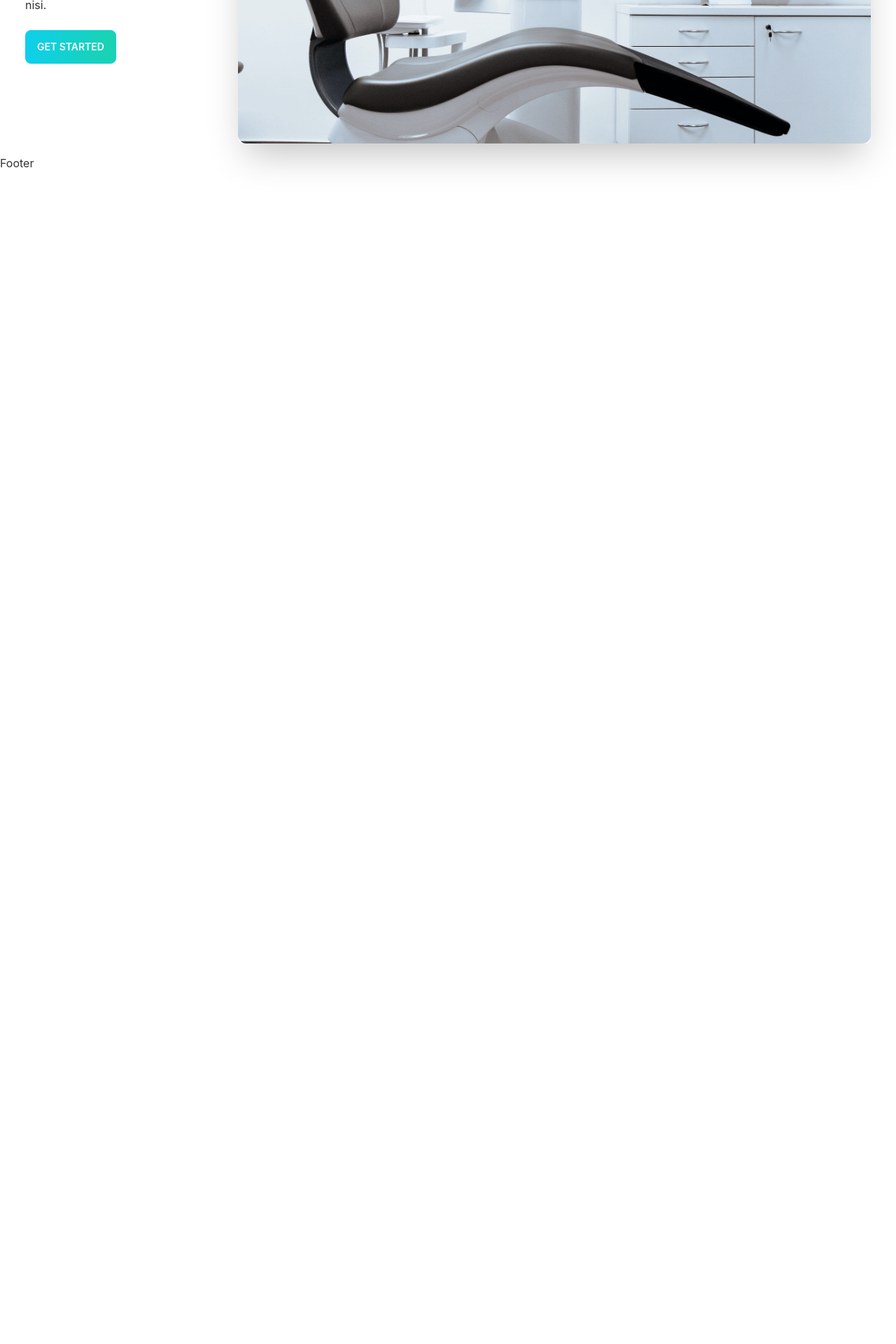
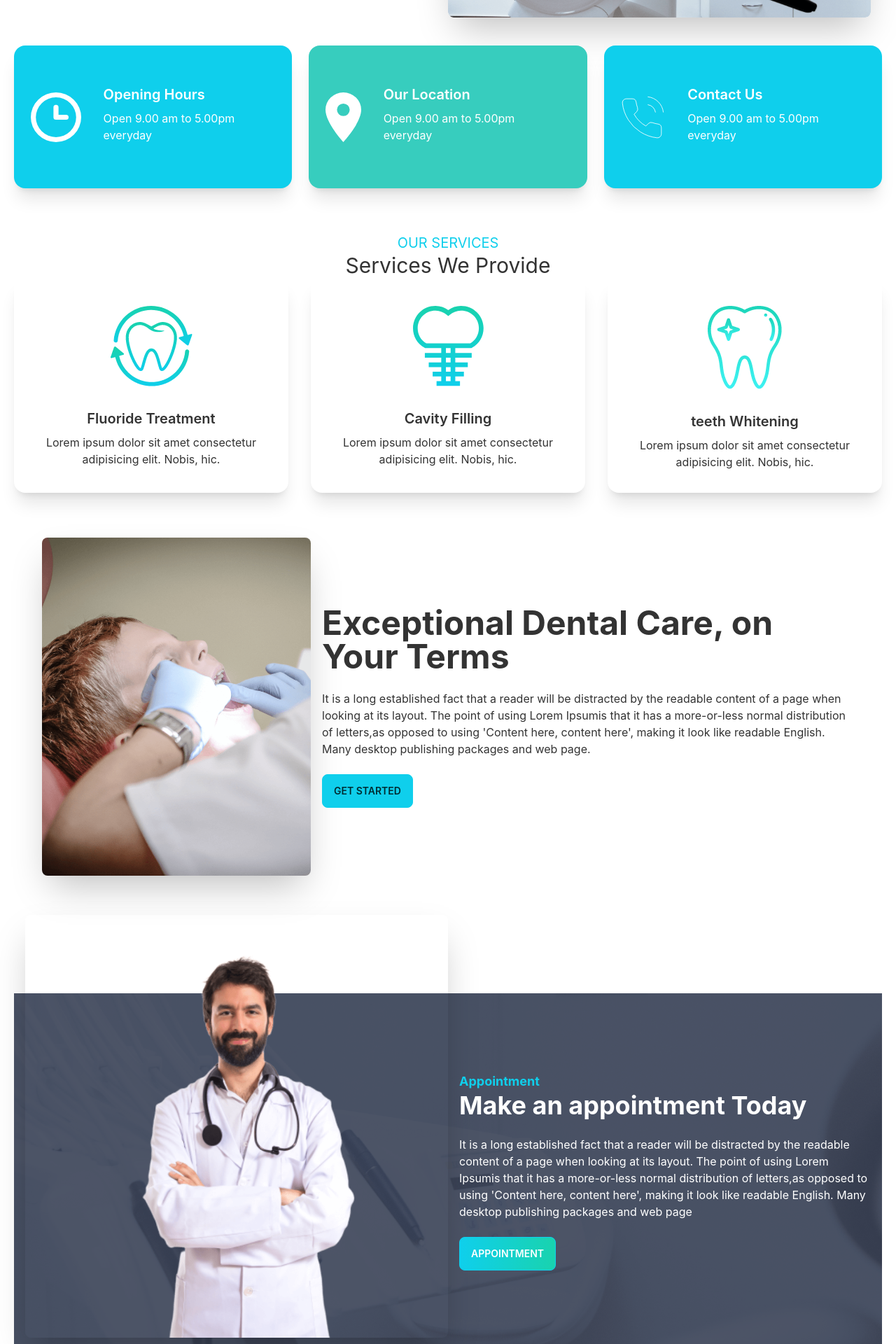
Before and after one commit to mostafizur610/doctors-portal-client, a React (Create React App) app: page / in a window 1280 px wide. Shown: the part 440-2360 px from the top of the page at 70% size. Before the commit the page ends 800 px from the top, so only its background shows below. Built offline with nearby package versions, Linux system fonts and the light colour scheme.

Commit message:
appointment section added

```diff
--- /dev/null
+++ b/src/Components/PrimaryButton/PrimaryButton.js
@@ -0,0 +1,9 @@
+import React from 'react';
+
+const PrimaryButton = ({ children }) => {
+    return (
+        <button className="btn btn-primary bg-gradient-to-r from-primary to-secondary text-white">{children}</button>
+    );
+};
+
+export default PrimaryButton;
--- a/src/Pages/Home/Banner/Banner.js
+++ b/src/Pages/Home/Banner/Banner.js
@@ -1,16 +1,17 @@
 import React from 'react';
 import chair from '../../../assets/images/chair.png'
+import PrimaryButton from '../../../Components/PrimaryButton/PrimaryButton';
 
 const Banner = () => {
     return (
         <div className="hero">
             <div className="hero-content flex-col lg:flex-row-reverse">
-                <img src={chair} className="rounded-lg shadow-2xl" alt='' />
+                <img src={chair} className="rounded-lg lg:w-1/2 shadow-2xl" alt='' />
                 <div>
                     <h1 className="text-5xl font-bold">Box Office News!</h1>
                     <p className="py-6">Provident cupiditate voluptatem et in. Quaerat fugiat ut assumenda excepturi exercitationem quasi. In deleniti eaque aut repudiandae et a id nisi.</p>
 
-                    <button className="btn btn-primary bg-gradient-to-r from-primary to-secondary text-white">Get Started</button>
+                    <PrimaryButton>Getting Started</PrimaryButton>
                 </div>
             </div>
         </div>
--- /dev/null
+++ b/src/Pages/Home/Care/Care.js
@@ -0,0 +1,19 @@
+import React from 'react';
+import treatment from '../../../assets/images/treatment.png'
+
+const Care = () => {
+    return (
+        <div className="hero flex justify-around p-6 mt-6">
+            <div className="hero-content flex-col lg:flex-row">
+                <img src={treatment} className="max-w-sm rounded-lg shadow-2xl" alt='' />
+                <div>
+                    <h1 className="text-5xl font-bold">Exceptional Dental Care, on Your Terms</h1>
+                    <p className="py-6">It is a long established fact that a reader will be distracted by the readable content of a page when looking at its layout. The point of using Lorem Ipsumis that it has a more-or-less normal distribution of letters,as opposed to using 'Content here, content here', making it look like readable English. Many desktop publishing packages and web page.</p>
+                    <button className="btn btn-primary">Get Started</button>
+                </div>
+            </div>
+        </div>
+    );
+};
+
+export default Care;
--- a/src/Pages/Home/Home/Home.js
+++ b/src/Pages/Home/Home/Home.js
@@ -1,11 +1,19 @@
 import React from 'react';
 import Banner from '../Banner/Banner';
+import Care from '../Care/Care';
+import InfoCards from '../InfoCards/InfoCards';
+import MakeAppointment from '../MakeAppointment/MakeAppointment';
+import Services from '../Services/Services';
 
 const Home = () => {
     return (
         <div className='mx-5'>
             <h2>This is home</h2>
             <Banner></Banner>
+            <InfoCards></InfoCards>
+            <Services></Services>
+            <Care></Care>
+            <MakeAppointment></MakeAppointment>
         </div>
     );
 };
--- /dev/null
+++ b/src/Pages/Home/InfoCards/InfoCard.js
@@ -0,0 +1,18 @@
+import React from 'react';
+
+const InfoCard = ({ card }) => {
+    const { name, description, icon, bgClass } = card;
+    return (
+        <div className={`card p-6 md:card-side shadow-xl ${bgClass}`}>
+            <figure><img src={icon} alt="Movie" /></figure>
+            <div className="card-body">
+                <h2 className="card-title">{name}</h2>
+                <p>{description}</p>
+                <div className="card-actions justify-end">
+                </div>
+            </div>
+        </div>
+    );
+};
+
+export default InfoCard;
--- /dev/null
+++ b/src/Pages/Home/InfoCards/InfoCards.js
@@ -0,0 +1,43 @@
+import React from 'react';
+import clock from '../../../assets/icons/clock.svg';
+import marker from '../../../assets/icons/marker.svg';
+import phone from '../../../assets/icons/phone.svg';
+import InfoCard from './InfoCard';
+
+const InfoCards = () => {
+    const cardData = [
+        {
+            id: 1,
+            name: 'Opening Hours',
+            description: 'Open 9.00 am to 5.00pm everyday',
+            icon: clock,
+            bgClass: 'bg-primary'
+        },
+        {
+            id: 2,
+            name: 'Our Location',
+            description: 'Open 9.00 am to 5.00pm everyday',
+            icon: marker,
+            bgClass: 'bg-accent'
+        },
+        {
+            id: 3,
+            name: 'Contact Us',
+            description: 'Open 9.00 am to 5.00pm everyday',
+            icon: phone,
+            bgClass: 'bg-primary'
+        }
+    ]
+    return (
+        <div className='grid grid-cols-1 lg:grid-cols-3 md:grid-cols-2 gap-6 mt-6 text-white'>
+            {
+                cardData.map(card => <InfoCard
+                    key={card.id}
+                    card={card}
+                ></InfoCard>)
+            }
+        </div>
+    );
+};
+
+export default InfoCards;
--- /dev/null
+++ b/src/Pages/Home/MakeAppointment/MakeAppointment.js
@@ -0,0 +1,30 @@
+import React from 'react';
+import doctor from '../../../assets/images/doctor.png';
+import appointment from '../../../assets/images/appointment.png';
+import PrimaryButton from '../../../Components/PrimaryButton/PrimaryButton';
+
+const MakeAppointment = () => {
+
+    return (
+        <section className='mt-32'
+            style={{
+                background: `url(${appointment})`
+
+            }}
+        >
+            <div className="hero">
+                <div className="hero-content flex-col lg:flex-row">
+                    <img src={doctor} alt='' className="lg:w-1/2 rounded-lg shadow-2xl -mt-32 hidden lg:block md:block" />
+                    <div>
+                        <h4 className='text-lg text-primary font-bold'>Appointment</h4>
+                        <h1 className="text-4xl font-bold text-white">Make an appointment Today</h1>
+                        <p className="py-6 text-white">It is a long established fact that a reader will be distracted by the readable content of a page when looking at its layout. The point of using Lorem Ipsumis that it has a more-or-less normal distribution of letters,as opposed to using 'Content here, content here', making it look like readable English. Many desktop publishing packages and web page</p>
+                        <PrimaryButton>Appointment</PrimaryButton>
+                    </div>
+                </div>
+            </div>
+        </section>
+    );
+};
+
+export default MakeAppointment;
--- /dev/null
+++ b/src/Pages/Home/Services/Services.js
@@ -0,0 +1,49 @@
+import React from 'react';
+import fluoride from '../../../assets/images/fluoride.png';
+import cavity from '../../../assets/images/cavity.png';
+import whitening from '../../../assets/images/whitening.png';
+import Service from './service';
+
+const Services = () => {
+
+    const servicesData = [
+        {
+            id: 1,
+            name: 'Fluoride Treatment',
+            description: 'Lorem ipsum dolor sit amet consectetur adipisicing elit. Nobis, hic.',
+            icon: fluoride
+        },
+        {
+            id: 2,
+            name: 'Cavity Filling',
+            description: 'Lorem ipsum dolor sit amet consectetur adipisicing elit. Nobis, hic.',
+            icon: cavity
+        },
+        {
+            id: 3,
+            name: 'teeth Whitening',
+            description: 'Lorem ipsum dolor sit amet consectetur adipisicing elit. Nobis, hic.',
+            icon: whitening
+        }
+    ]
+
+    return (
+        <div className='mt-16'>
+            <div className='text-center'>
+                <h3 className='text-xl text-primary uppercase'>Our Services</h3>
+                <h2 className='text-3xl'>Services We Provide</h2>
+            </div>
+            <div className='grid grid-cols-1 lg:grid-cols-3 md:grid-cols-2 gap-8'>
+                {
+                    servicesData.map(service => <Service
+                        key={service.id}
+                        service={service}
+                    ></Service>)
+                }
+            </div>
+
+        </div>
+    );
+};
+
+export default Services;
--- /dev/null
+++ b/src/Pages/Home/Services/service.js
@@ -0,0 +1,18 @@
+import React from 'react';
+
+const Service = ({ service }) => {
+    const { name, description, icon } = service;
+    return (
+        <div className="card bg-base-100 shadow-xl">
+            <figure className="px-10 pt-10">
+                <img src={icon} alt="Shoes" className="rounded-xl" />
+            </figure>
+            <div className="card-body items-center text-center">
+                <h2 className="card-title">{name}</h2>
+                <p>{description}</p>
+            </div>
+        </div>
+    );
+};
+
+export default Service;
```
